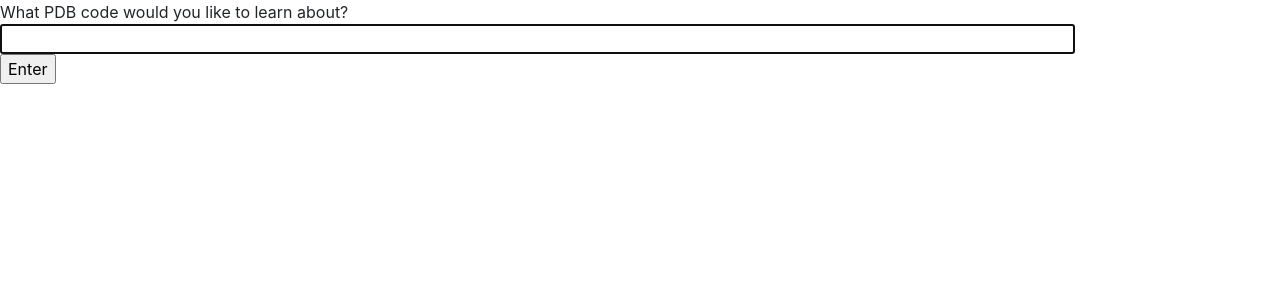
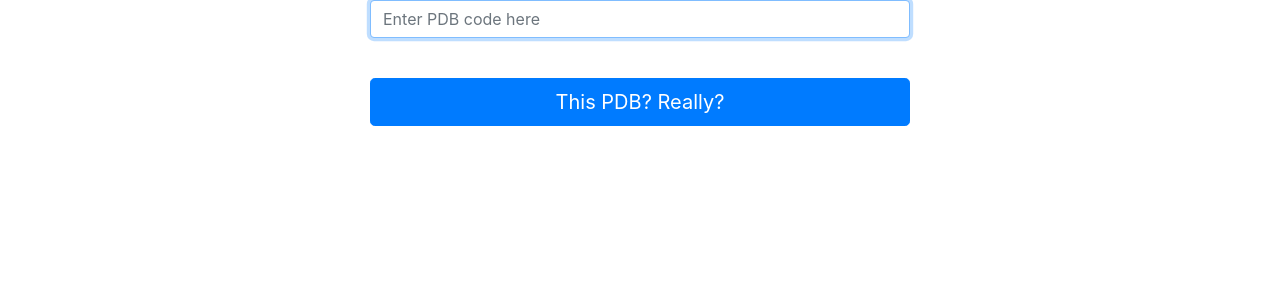
Before and after one commit to swails/chatgpdb, a Django app: template chat/templates/chat/index.html in a window 1280 px wide. Shown: the top 300 px of the page. Run offline with Django 4.2, Linux system fonts and the light colour scheme; the template is opened without the code that fills it, so the values that code supplies are empty; some libraries are stand-ins or nearby versions.

Commit message:
Replace button

```diff
--- a/chat/templates/chat/index.html
+++ b/chat/templates/chat/index.html
@@ -11,9 +11,16 @@
 
 </head>
 <body>
-    What PDB code would you like to learn about?<br>
-    <input id="pdb-code-input" type="text" size="100"><br>
-    <input id="pdb-code-submit" type="button" value="Enter">
+    <div class="container">
+        <div class="row d-flex justify-content-center">
+            <div class="col-6">
+                    <div class="form-group">
+                        <input class="form-control" id="pdb-code-input" placeholder="Enter PDB code here" id="input" type="text"></br>
+                    </div>
+                    <input class="btn btn-primary btn-lg btn-block" id="pdb-code-submit" type="button" value="This PDB? Really?">
+            </div>
+        </div>
+    </div>
 
     <script>
         document.querySelector('#pdb-code-input').focus();
```
